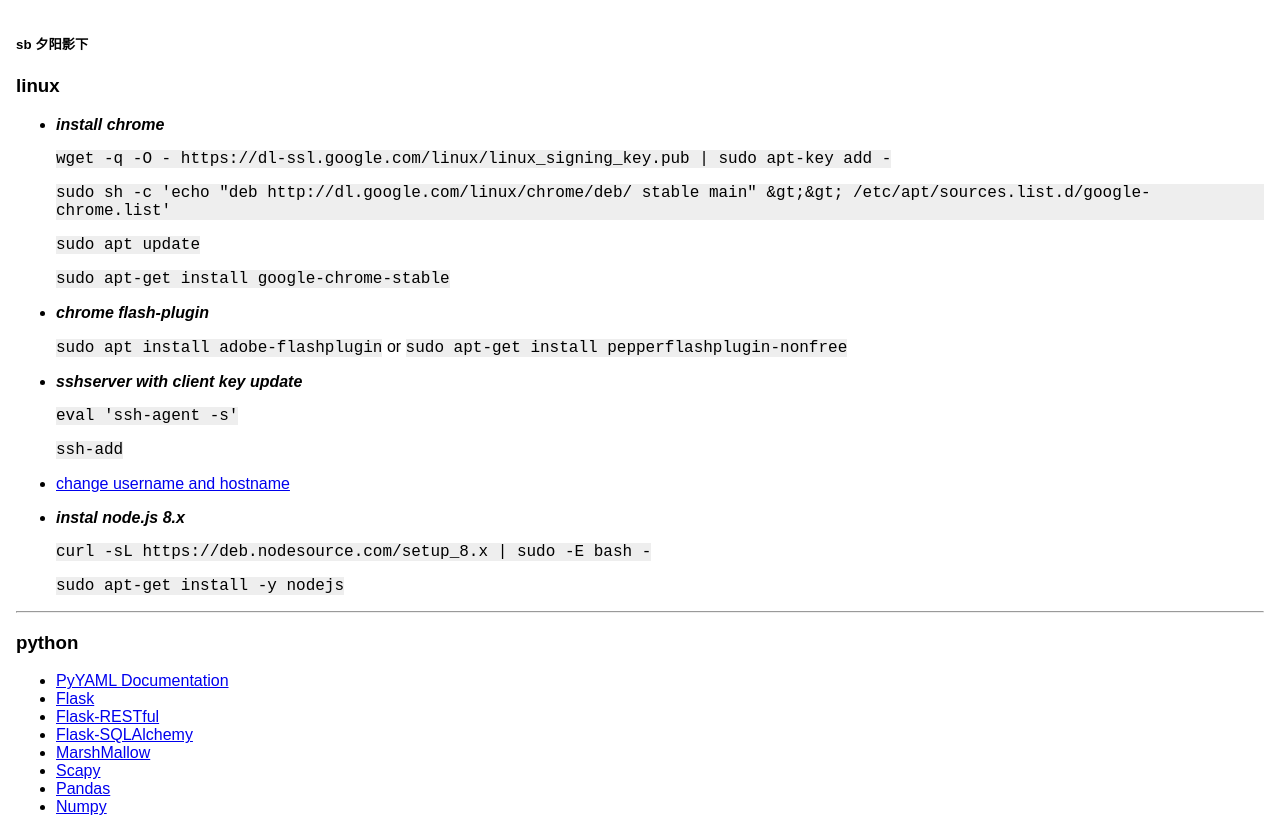
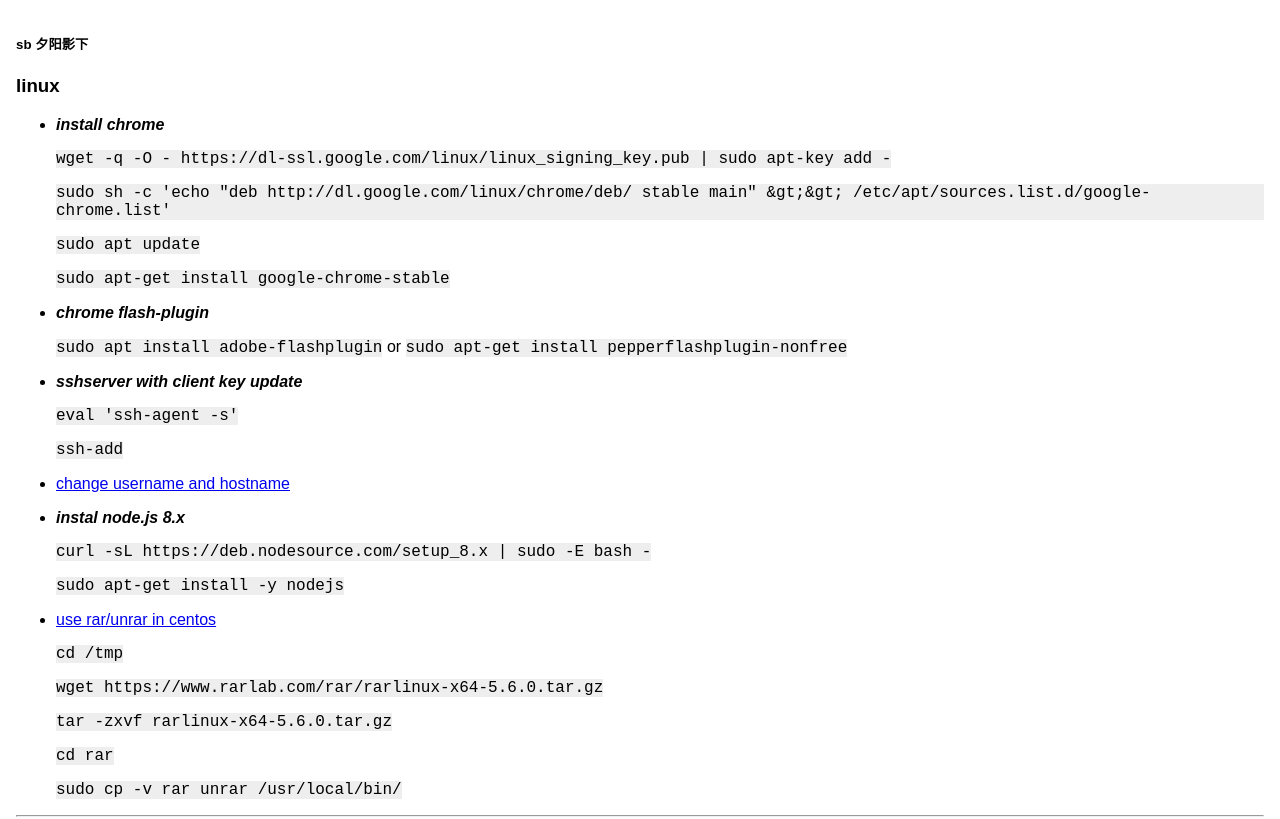
Before and after one commit to demon16/demon16.github.io, a plain HTML site: page index.html in a window 1280 px wide. Shown: the top 819 px of the page. Drawn offline with Linux system fonts and the light colour scheme.

Commit message:
use rar/unrar incentos
use rar/unrar incentos

```diff
--- a/index.html
+++ b/index.html
@@ -33,6 +33,18 @@
       `curl -sL https://deb.nodesource.com/setup_8.x | sudo -E bash -`
 
       `sudo apt-get install -y nodejs`
+
+    - [use rar/unrar in centos](https://www.tecmint.com/how-to-open-extract-and-create-rar-files-in-linux/)
+
+      `cd /tmp`
+
+      `wget https://www.rarlab.com/rar/rarlinux-x64-5.6.0.tar.gz`
+
+      `tar -zxvf rarlinux-x64-5.6.0.tar.gz`
+
+      `cd rar`
+
+      `sudo cp -v rar unrar /usr/local/bin/`
 
   ---
   ### python
```
